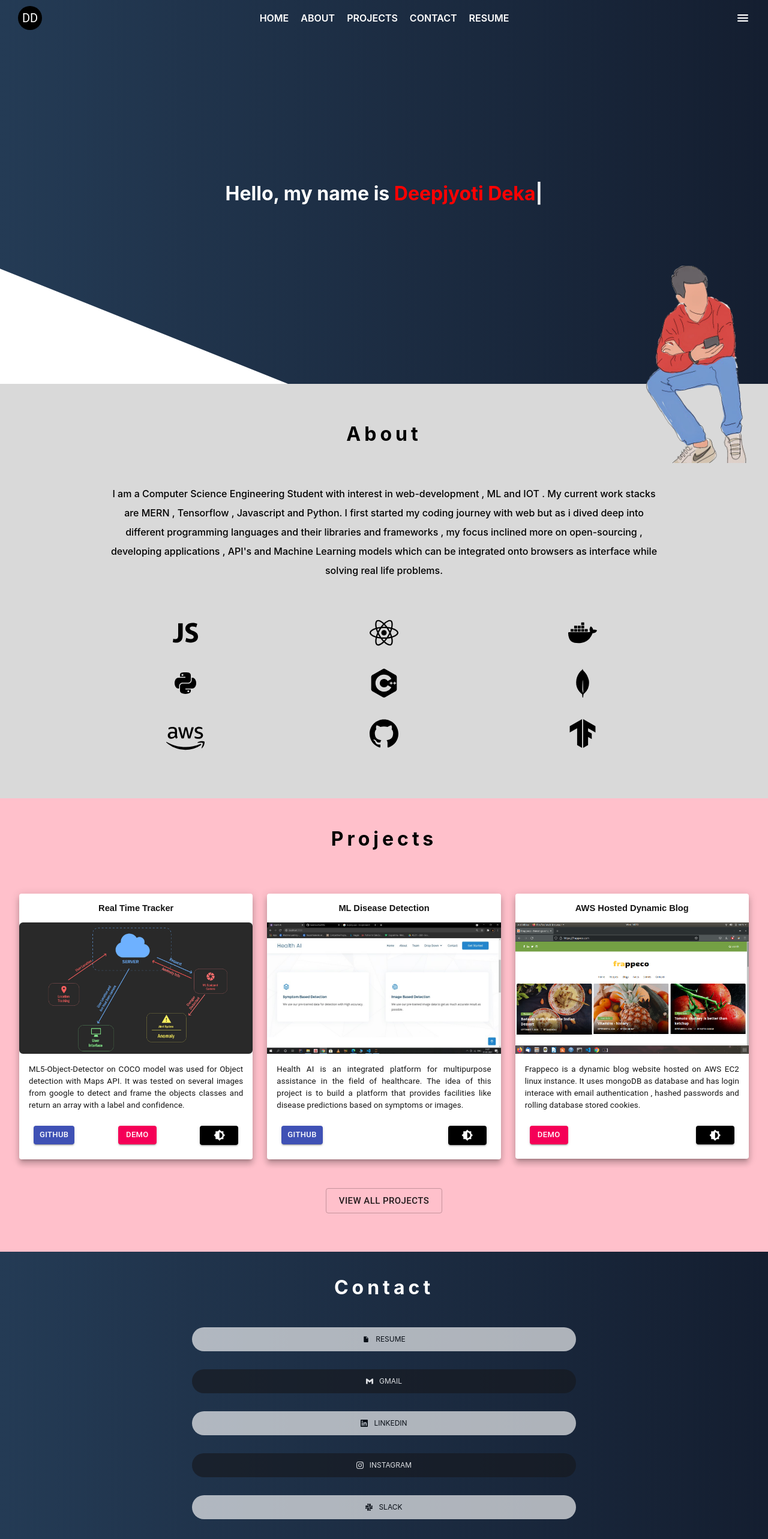
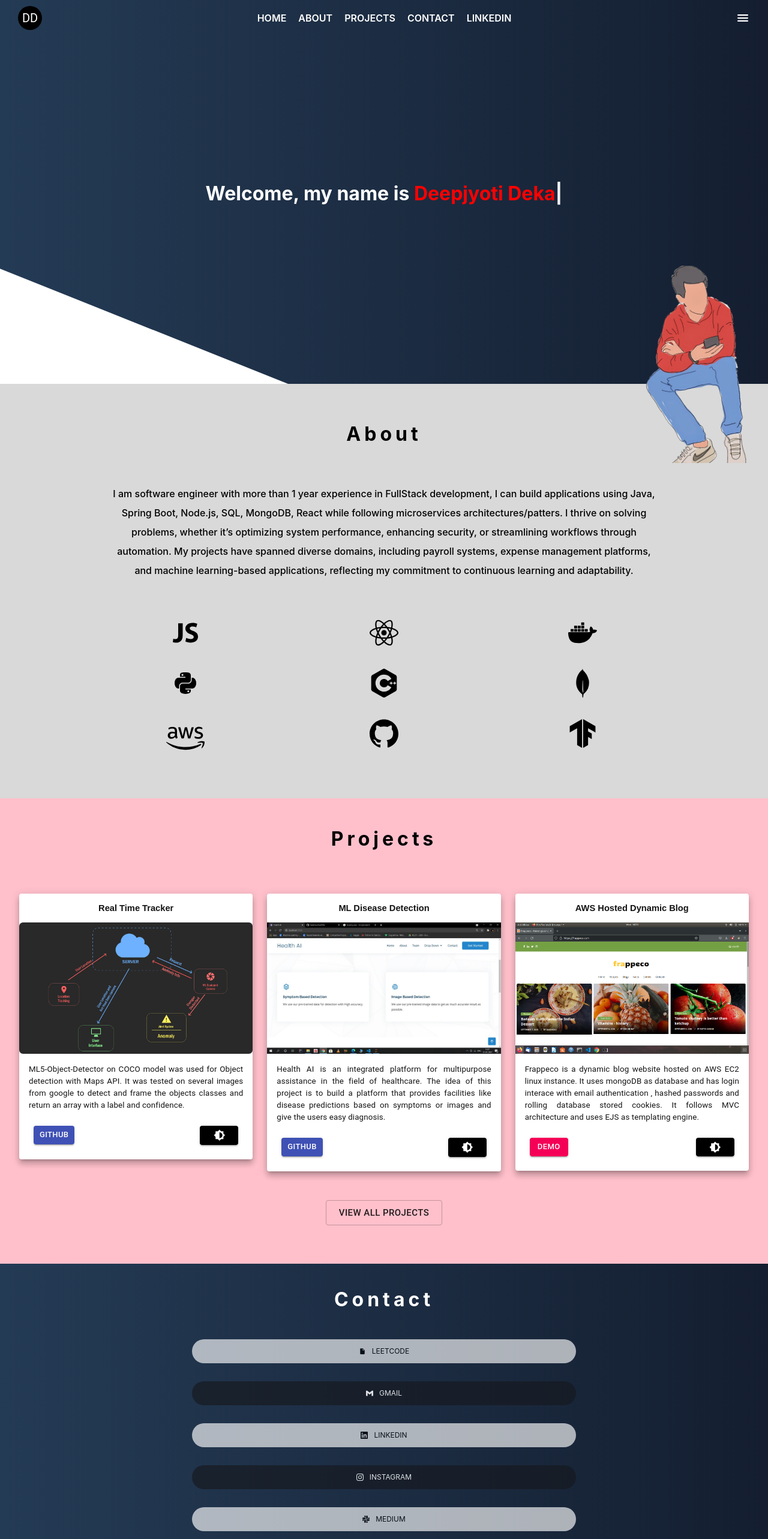
Before and after one commit to deka014/blazingFast, a React (Create React App) app: page / in a window 1280 px wide. Shown: the top 2566 px of the page at 60% size. Built offline with nearby package versions, Linux system fonts and the light colour scheme.

Commit message:
add changes to portfolio

```diff
--- a/src/components/About.js
+++ b/src/components/About.js
@@ -23,14 +23,10 @@ function About() {
         <Fade bottom>
           <Container maxWidth='md'>
             <p Style={'margin : 4em 0 ; font-weight:500 ; line-height : 2em;'}>
-              I am a Computer Science Engineering Student with interest in
-              web-development , ML and IOT . My current work stacks are MERN ,
-              Tensorflow , Javascript and Python. I first started my coding
-              journey with web but as i dived deep into different programming
-              languages and their libraries and frameworks , my focus inclined
-              more on open-sourcing , developing applications , API's and
-              Machine Learning models which can be integrated onto browsers as
-              interface while solving real life problems.
+            I am software engineer with more than 1 year experience in FullStack development, I can build applications using Java, Spring Boot, Node.js, SQL, MongoDB, React while following microservices architectures/patters.
+
+I thrive on solving problems, whether it’s optimizing system performance, enhancing security, or streamlining workflows through automation. My projects have spanned diverse domains, including payroll systems, expense management platforms, and machine learning-based applications, reflecting my commitment to continuous learning and adaptability.
+
             </p>
           </Container>
           <Grid
--- a/src/components/Contact.js
+++ b/src/components/Contact.js
@@ -24,9 +24,9 @@ function Contact() {
         >
           <RightButton
             as='a'
-            href='https://drive.google.com/file/d/1Ib-t-6GE6aep4eOmL8f_hOC-uNBXH92f/view?usp=sharing'
+            href='https://leetcode.com/u/DeepjyotiD/'
           >
-            <IoMdDocument style={{ marginRight: '10px' }}></IoMdDocument>Resume
+            <IoMdDocument style={{ marginRight: '10px' }}></IoMdDocument>LeetCode
           </RightButton>
           <LeftButton as='a' href='mailto:deepjyotideka8@gmail.com'>
             <SiGmail style={{ marginRight: '10px' }}></SiGmail>Gmail
@@ -41,8 +41,8 @@ function Contact() {
           <LeftButton as='a' href='https://www.instagram.com/node.deepjyoti/'>
             <SiInstagram style={{ marginRight: '10px' }}></SiInstagram>Instagram
           </LeftButton>
-          <RightButton as='a' href='https://slack.com/'>
-            <SiSlack style={{ marginRight: '10px' }}></SiSlack>Slack
+          <RightButton as='a' href='https://medium.com/@deepjyotideka8'>
+            <SiSlack style={{ marginRight: '10px' }}></SiSlack>Medium
           </RightButton>
         </Box>
       </Fade>
--- a/src/components/Header.js
+++ b/src/components/Header.js
@@ -19,8 +19,8 @@ function Header() {
         <a href='#about'>About</a>
         <a href='#projects'>Projects</a>
         <a href='#contact'>Contact</a>
-        <a href='https://drive.google.com/file/d/1Ib-t-6GE6aep4eOmL8f_hOC-uNBXH92f/view?usp=sharing'>
-          Resume
+        <a href='https://www.linkedin.com/in/deepjyoti-deka-750816158/'>
+          Linkedin
         </a>
       </Menu>
       <RightMenu>
@@ -44,8 +44,8 @@ function Header() {
           <a href='#contact'>Contact</a>
         </li>
         <li>
-          <a href='https://drive.google.com/file/d/1Ib-t-6GE6aep4eOmL8f_hOC-uNBXH92f/view?usp=sharing'>
-            Resume
+          <a href='https://www.linkedin.com/in/deepjyoti-deka-750816158/'>
+            Linkedin
           </a>
         </li>
       </BurgerNav>
--- a/src/components/Home.js
+++ b/src/components/Home.js
@@ -31,7 +31,7 @@ function Home() {
     <Cover id='home'>
       <TextBox>
         <h1>
-          Hello, my name is {''}
+          Welcome, my name is {''}
           <span ref={el} Style='color: red ;'></span>
         </h1>
       </TextBox>
--- a/src/components/Projects.js
+++ b/src/components/Projects.js
@@ -11,13 +11,13 @@ let projDetails = [
     about:
       'ML5-Object-Detector on COCO model was used for Object detection with Maps API. It was tested on several images from google to detect and frame the objects classes and return an array with a label and confidence. ',
     github: 'https://github.com/bbhupen/RTDS',
-    demo: 'https://assaminnovate.herokuapp.com/',
+    // demo: 'https://assaminnovate.herokuapp.com/',
   },
   {
     title: 'ML Disease Detection',
     image: './images/healthai.jpg',
     about:
-      'Health AI is an integrated platform for multipurpose assistance in the field of healthcare. The idea of this project is to build a platform that provides facilities like disease predictions based on symptoms or images. ',
+      'Health AI is an integrated platform for multipurpose assistance in the field of healthcare. The idea of this project is to build a platform that provides facilities like disease predictions based on symptoms or images and give the users easy diagnosis. ',
     github: 'https://github.com/deka014/healthAi',
     // demo: 'www',
   },
@@ -25,7 +25,7 @@ let projDetails = [
     title: 'AWS Hosted Dynamic Blog',
     image: './images/frappeco.png',
     about:
-      'Frappeco is a dynamic blog website hosted on AWS EC2 linux instance. It uses mongoDB as database and has login interace with email authentication , hashed passwords and rolling database stored cookies.   ',
+      'Frappeco is a dynamic blog website hosted on AWS EC2 linux instance. It uses mongoDB as database and has login interace with email authentication , hashed passwords and rolling database stored cookies. It follows MVC architecture and uses EJS as templating engine.',
     // github: 'www',
     demo: 'https://frappeco.com/',
   },
```
Also changed, not shown: 1 other file (tests, documents, lock files or other folders).
